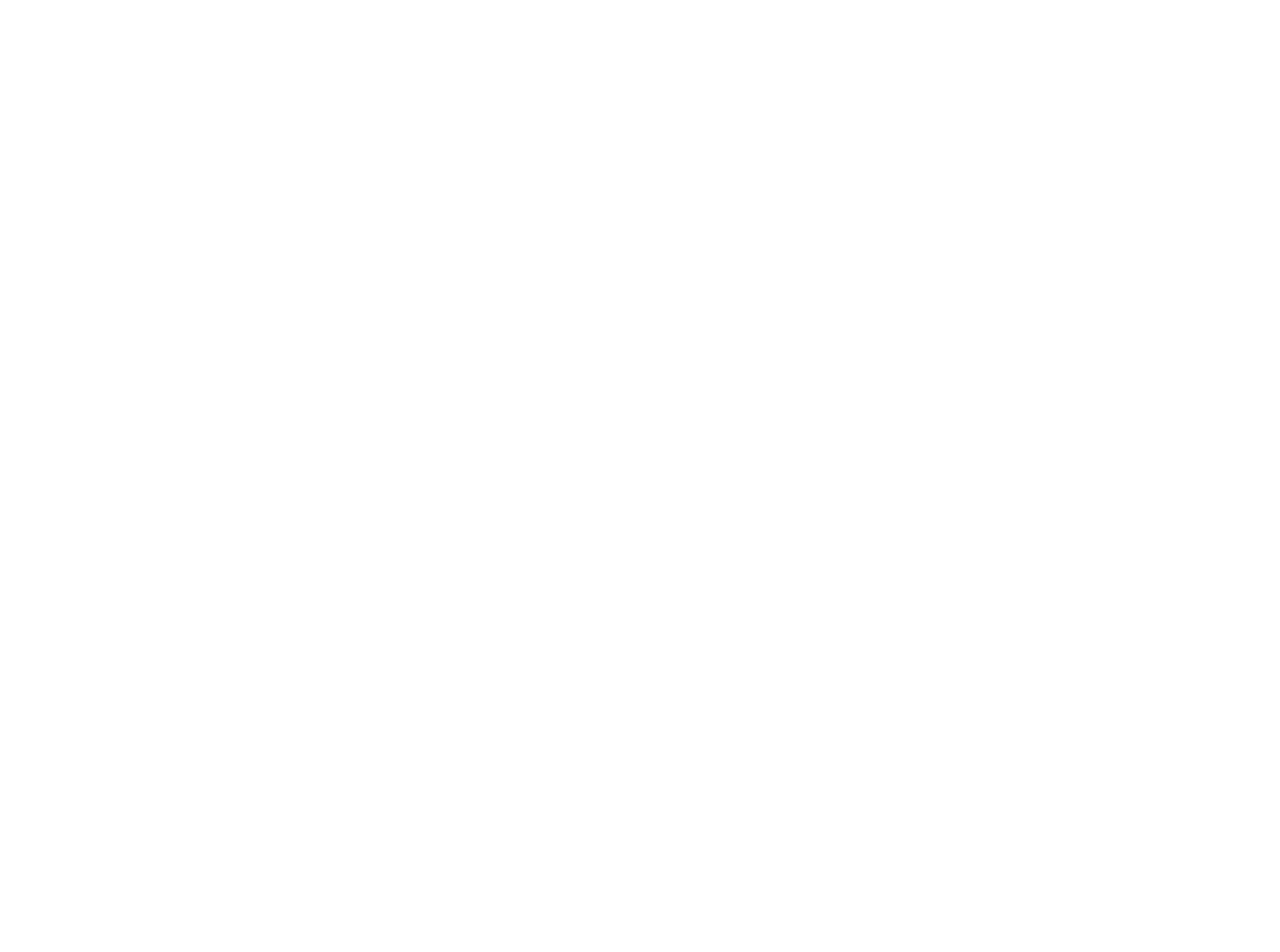
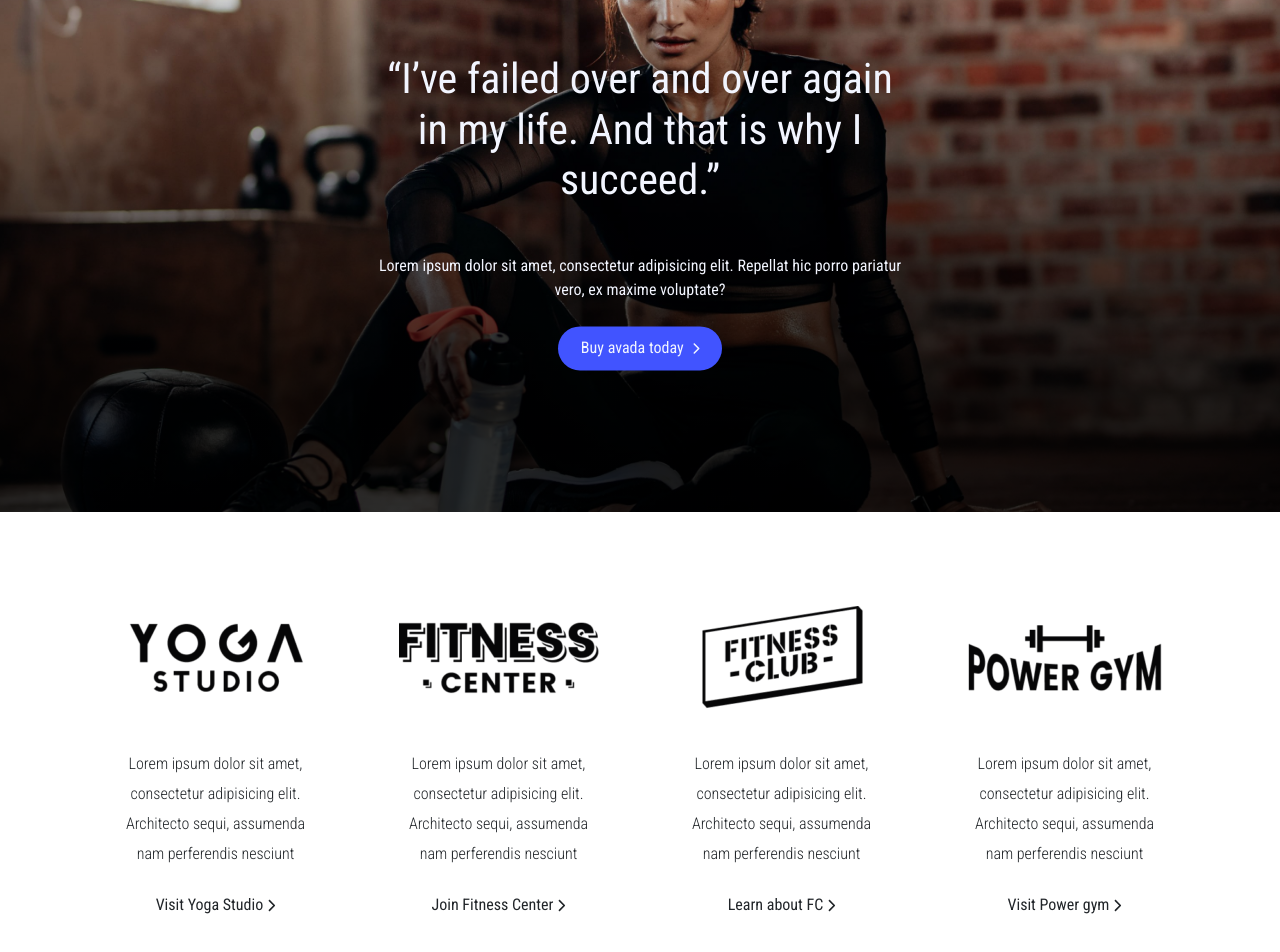
Before and after one commit to 0xelia/midterm, a Vue app: page / in a window 1280 px wide. Shown: the part 4230-5182 px from the top of the page. Before the commit the page ends 4106 px from the top, so only its background shows below. Built offline with nearby package versions, Linux system fonts and the light colour scheme.

Commit message:
sponsors section

```diff
--- /dev/null
+++ b/src/components/displaySection.vue
@@ -0,0 +1,69 @@
+<template>
+    <section class="display_section">
+        <div class="quote_section d-flex flex-column align-items-center">
+            <h3 class="quote">
+                “I’ve failed over and over again in my life. And that is why I succeed.”
+            </h3>
+            <p>
+                Lorem ipsum dolor sit amet, consectetur adipisicing elit. Repellat hic porro pariatur vero, ex maxime voluptate?
+            </p>
+            <button class="button bg-blue btn-padding-small d-flex align-items-center">
+                Buy avada today
+                <font-awesome-icon class="icon" icon="fa-solid fa-chevron-right" />
+            </button>
+        </div>
+    </section>
+</template>
+
+<script>
+    export default {
+        name: 'displaySection',
+
+    }
+</script>
+
+<style lang="scss" scoped>
+    @import '../style/generals.scss';
+    .display_section{
+        background-image: url('../assets/images/banner2-2x.jpg');
+        background-size: cover;
+        background-position: center;
+        padding: 120px 100px;
+        color: $text-white;
+        min-height: 600px;
+        position: relative;
+
+        &::after{
+            content: '';
+            display: block;
+            position: absolute;
+            top: 0;
+            bottom: 0;
+            left: 0;
+            right: 0;
+            background: linear-gradient(0deg, rgba(0,0,0,0.8) 20%, rgba(0,0,0,0) 100%)
+        }
+
+        .quote_section{
+            padding: 0 50px;
+            text-align: center;
+            position: absolute;
+            top: 50%;
+            left: 50%;
+            transform: translate(-50%, -50%);
+            z-index: 999;
+            .quote{
+                font-size: 42px;
+                margin-bottom: 3rem;
+            }
+            p{
+                margin-bottom: 1.5rem !important;
+            }
+
+            .icon{
+                height: 12px;
+                padding-left: 8px;
+            }
+        }
+    }
+</style>
--- a/src/components/graphicCard.vue
+++ b/src/components/graphicCard.vue
@@ -1,7 +1,7 @@
 <template>
-        <li :class="['card_item text-center d-flex flex-column', content.bg_black ? 'text_white' : '']">
+        <li :class="['card_item text-center d-flex flex-column', content.bg_black ? 'text_white border_blue' : '']">
             <font-awesome-icon v-if="content.icon !== ''" :icon="content.icon" class="icon"/>
-
+            <img v-if="!content.bg_black" class="sponsor" :src="content.pic" alt="">
             <div v-if="content.title != '' && content.subtitle != ''" class="card_head">
                 <h3 class="title">
                     {{content.title}}
@@ -37,9 +37,13 @@
         flex-direction: column;
         align-items: center;
         flex-basis: calc((100% / 3) - 2rem);
-        border: solid $text-blue 2px;
         padding: 2.75rem 2rem !important;
-        border-radius: 5px;
+
+        &.border_blue{
+
+            border: solid $text-blue 2px;
+            border-radius: 5px;
+        }
 
         &.text_white{
             color: $text-white;
@@ -49,6 +53,10 @@
             height: 2.5rem;
             aspect-ratio: 1;
             margin-bottom: 1rem;
+        }
+
+        .sponsor{
+            margin-bottom: 2.5rem;
         }
 
         .card_head{
@@ -65,6 +73,7 @@
         p{
             font-weight: 200;
             margin-bottom: 1.5rem !important;
+            line-height: 30px;
         }
 
         .cta{
--- a/src/components/mainComp.vue
+++ b/src/components/mainComp.vue
@@ -6,6 +6,8 @@
         <MailSection/>
         <PlansSection/>
         <ArticlesSection/>
+        <DisplaySection/>
+        <PartnersSection/>
     </div>
 </template>
 
@@ -16,9 +18,11 @@
 import MailSection from './mailSection.vue';
 import PlansSection from './plansSection.vue';
 import ArticlesSection from './articlesSection.vue';
+import DisplaySection from './displaySection.vue';
+import PartnersSection from './partnersSection.vue';
     export default {
     name: "mainComp",
-    components: { JumboComp, CardsSection, VideoSection, MailSection, PlansSection, ArticlesSection }
+    components: { JumboComp, CardsSection, VideoSection, MailSection, PlansSection, ArticlesSection, DisplaySection, PartnersSection }
 }
 </script>
 
--- /dev/null
+++ b/src/components/partnersSection.vue
@@ -0,0 +1,72 @@
+<template>
+    <section>
+        <div class="container">
+            <ul class="sponsors">
+                <GraphicCard v-for="(card, i) in cardContent" :key="i" :content="card" />
+            </ul>
+        </div>
+    </section>
+</template>
+
+<script>
+import GraphicCard from './graphicCard.vue';
+    export default {
+    name: "partnersSection",
+    components: { GraphicCard },
+
+    data(){
+        return{
+            cardContent:[
+                {
+                    icon:'',
+                    pic: require('../assets/images/sponsor-1-2x-200x103.png'),
+                    title: '',
+                    subtitle: '',
+                    p: 'Lorem ipsum dolor sit amet, consectetur adipisicing elit. Architecto sequi, assumenda nam perferendis nesciunt',
+                    cta: 'Visit Yoga Studio',
+                    bg_black: false
+                },
+                {
+                    icon:'',
+                    pic: require('../assets/images/sponsor-2-2x-200x103.png'),
+                    title: '',
+                    subtitle: '',
+                    p: 'Lorem ipsum dolor sit amet, consectetur adipisicing elit. Architecto sequi, assumenda nam perferendis nesciunt',
+                    cta: 'Join Fitness Center',
+                    bg_black: false
+                },
+                {
+                    icon:'',
+                    pic: require('../assets/images/sponsor-3-2x-200x103.png'),
+                    title: '',
+                    subtitle: '',
+                    p: 'Lorem ipsum dolor sit amet, consectetur adipisicing elit. Architecto sequi, assumenda nam perferendis nesciunt',
+                    cta: 'Learn about FC',
+                    bg_black: false
+                },
+                {
+                    icon:'',
+                    pic: require('../assets/images/sponsor-4-2x-200x103.png'),
+                    title: '',
+                    subtitle: '',
+                    p: 'Lorem ipsum dolor sit amet, consectetur adipisicing elit. Architecto sequi, assumenda nam perferendis nesciunt',
+                    cta: 'Visit Power gym',
+                    bg_black: false
+                },
+
+            ]
+        }
+    }
+}
+</script>
+
+<style lang="scss" scoped>
+    @import '../style/mixins.scss';
+    section{
+        padding: 50px 0;
+
+        .sponsors{
+            @include flex-cards;
+        }
+    }
+</style>
```
Also changed, not shown: src/components/lastVideo.vue (added).
